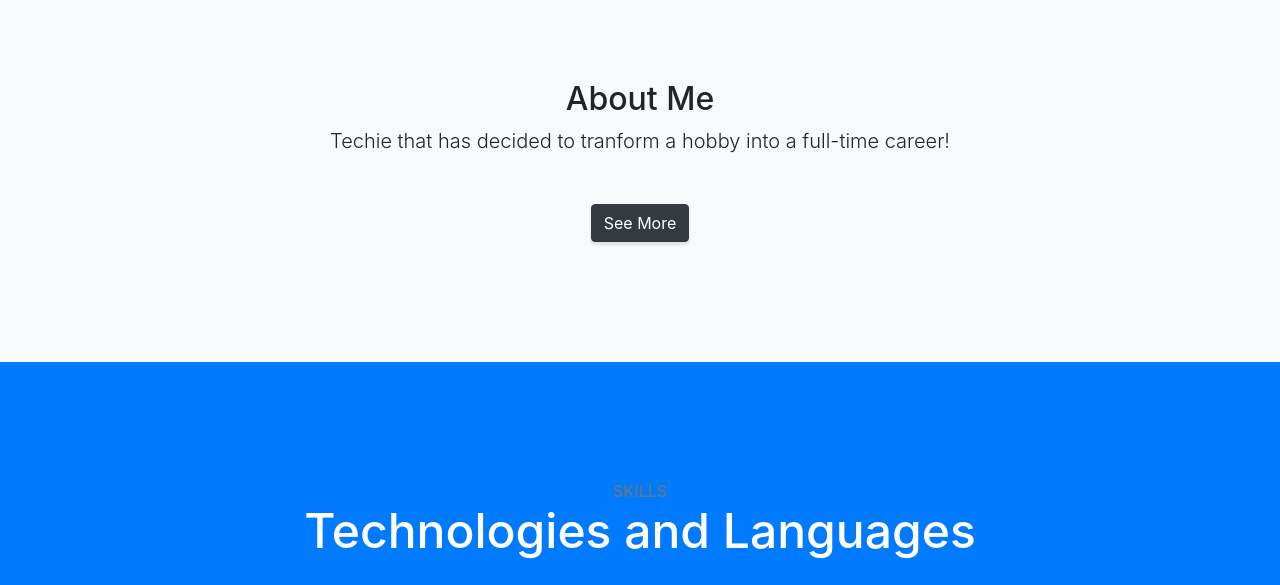
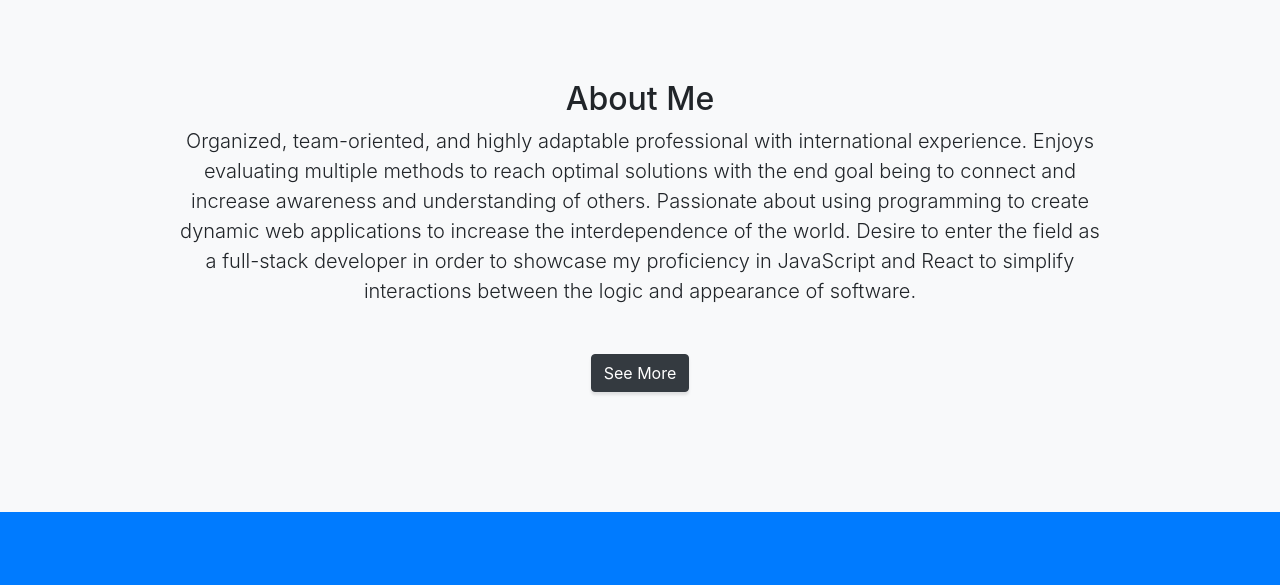
Before and after one commit to mjtedder/Fully-Coded-2.0, a website with bundled scripts: page index.html in a window 1280 px wide. Shown: the part 840-1425 px from the top of the page. Built offline with nearby package versions, Linux system fonts and the light colour scheme.

Commit message:
about me section expanded. todo: further edit, change map section, implement twitter/instafeed

```diff
--- a/index.html
+++ b/index.html
@@ -69,7 +69,8 @@
         <div class="row">
           <div class="col-lg-10 mx-auto">
             <h2>About Me</h2>
-            <p class="lead mb-5">Techie that has decided to tranform a hobby into a full-time career!</p>
+            <p class="lead mb-5">Organized, team-oriented, and highly adaptable professional with international experience.  Enjoys evaluating multiple methods to reach optimal solutions with the end goal being to connect and increase awareness and understanding of others.  Passionate about using programming to create dynamic web applications to increase the interdependence of the world.
+Desire to enter the field as a full-stack developer  in order to showcase my proficiency in JavaScript and React to simplify interactions between the logic and appearance of software.</p>
             <a class="btn btn-dark btn-xl js-scroll-trigger" href="#skills">See More</a>
           </div>
         </div>
```
